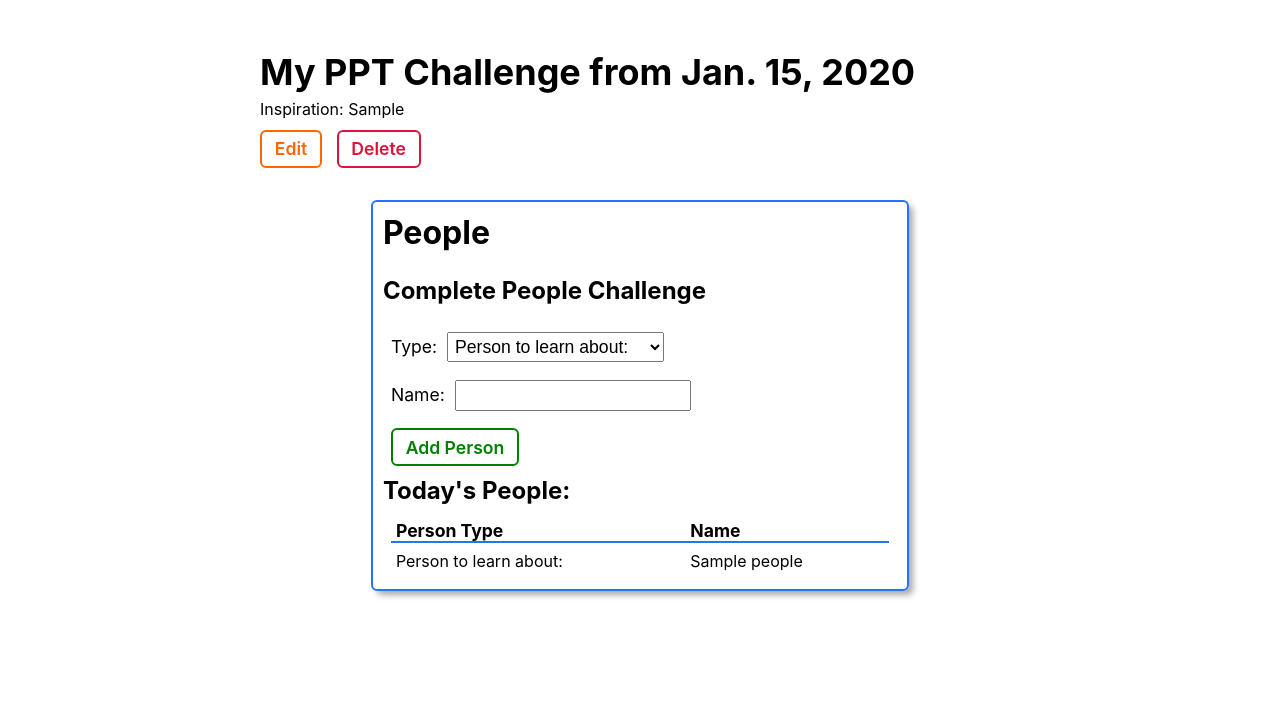
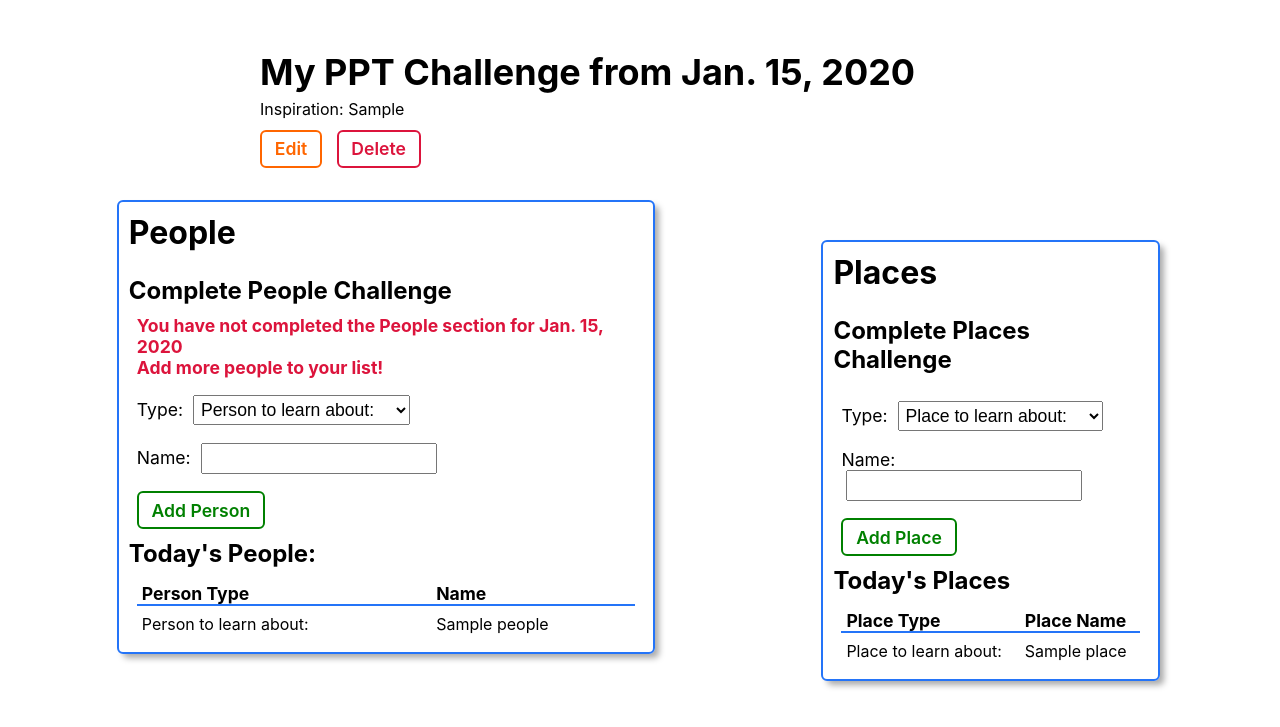
Before and after one commit to JohnnyMohawk/ppt-challenge, a Django app: page /challenges/1/ in a window 1280 px wide. Shown: the part 58-785 px from the top of the page. Run offline with Django 3.2, Linux system fonts and the light colour scheme; tables that the repository leaves empty hold one stand-in row (values such as "Sample post").

Commit message:
build add places functionality

```diff
--- a/main_app/admin.py
+++ b/main_app/admin.py
@@ -1,5 +1,6 @@
 from django.contrib import admin
-from .models import Challenge, People
+from .models import Challenge, People, Place
 # Register your models here.
 admin.site.register(Challenge)
 admin.site.register(People)
+admin.site.register(Place)
--- a/main_app/forms.py
+++ b/main_app/forms.py
@@ -1,7 +1,12 @@
 from django.forms import ModelForm
-from .models import People
+from .models import People, Place
 
 class PeopleForm(ModelForm):
     class Meta:
         model = People
         fields = ['type', 'name']
+
+class PlaceForm(ModelForm):
+    class Meta:
+        model = Place
+        fields = ['type', 'name']
--- a/main_app/models.py
+++ b/main_app/models.py
@@ -5,6 +5,12 @@ PEOPLE_TYPES = (
     ('L', 'Person to learn about:'),
     ('C', 'Person to reach out to:'),
     ('G', 'Person I am grateful for:'),
+)
+
+PLACE_TYPES = (
+    ('L', 'Place to learn about:'),
+    ('T', 'Place to travel to:'),
+    ('G', 'Place I am grateful for:'),
 )
 
 # Create your models here.
@@ -17,6 +23,9 @@ class Challenge(models.Model):
 
     def get_absolute_url(self):
         return reverse('challenges_detail', kwargs={'challenge_id': self.id})
+
+    def done_peeps_today(self):
+        return self.people_set.count() >= len(PEOPLE_TYPES)
 
 class People(models.Model):
     type = models.CharField(
@@ -31,3 +40,16 @@ class People(models.Model):
         print(self.get_type_display())
         return f"{self.get_type_display()}"
         # return f"{self.get_type_display()} on {self.date}"
+
+class Place(models.Model):
+    type = models.CharField(
+        max_length=1,
+        choices=PLACE_TYPES,
+        default=PLACE_TYPES[0][0]
+    )
+    name = models.CharField(max_length=50)
+    challenge = models.ForeignKey(Challenge, on_delete=models.CASCADE)
+
+    def __str__(self):
+        return f"{self.get_type_display()}"
+        # return f"{self.get_type_display()} on {self.date}"
--- a/main_app/templates/challenges/detail.html
+++ b/main_app/templates/challenges/detail.html
@@ -51,6 +51,13 @@
       method="post"
       class="subsection-section"
     >
+
+      {% if challenge.done_peeps_today %}
+        <p class="fed">You completed the People section of the challenge for {{challenge.date}}.</p>
+      {% else %}
+        <p class="unfed">You have not completed the People section for {{challenge.date}}</p>
+        <p class="unfed">Add more people to your list!</p>
+      {% endif %}
       {% csrf_token %}
       {{ people_form.as_p }}
       <button type="submit" class="btn submit">Add Person</button>
@@ -71,9 +78,58 @@
       </tbody>
     </table>
     {% else %}
-      <p class="subsection-section">Your People Challenge for {{challenge.date}} is incomplete</p>
+      <p class="subsection-section">You have not yet started the People Challenge for {{challenge.date}}</p>
     {% endif %}
   </section>
+
+<div class="feedings-toy-container">
+  <section class="feedings">
+    <div class="subsection-title">
+      <h2>Places</h2>
+      <img
+        src=""
+        alt=""
+      />
+      <img
+        src=""
+        alt=""
+      />
+      <img
+        src=""
+        alt=""
+      />
+    </div>
+
+    <h3>Complete Places Challenge</h3>
+    <form
+      action="{% url 'add_place' challenge.id %}"
+      method="post"
+      class="subsection-section"
+    >
+      {% csrf_token %}
+      {{ place_form.as_p }}
+      <button type="submit" class="btn submit">Add Place</button>
+    </form>
+    <h3>Today's Places</h3>
+    {% if challenge.place_set.all.count %}
+    <table>
+      <thead>
+        <tr><th>Place Type</th><th>Place Name</th></tr>
+      </thead>
+      <tbody>
+        {% for place in challenge.place_set.all %}
+          <tr>
+            <td>{{place.get_type_display}}</td>
+            <td>{{place.name}}</td>
+          </tr>
+        {% endfor %}
+      </tbody>
+    </table>
+    {% else %}
+      <p class="subsection-section">You have not yet started the Places Challenge for {{challenge.date}}</p>
+    {% endif %}
+  </section>
+
 </div>
 
 {% endblock %}
--- a/main_app/urls.py
+++ b/main_app/urls.py
@@ -10,4 +10,5 @@ urlpatterns = [
     path('challenges/<int:pk>/update/', views.ChallengeUpdate.as_view(), name='challenges_update'),
     path('challenges/<int:pk>/delete/', views.ChallengeDelete.as_view(), name='challenges_delete'),
     path('challenges/<int:challenge_id>/add_people/', views.add_people, name='add_people'),
+    path('challenges/<int:challenge_id>/add_place/', views.add_place, name='add_place'),
 ]
--- a/main_app/views.py
+++ b/main_app/views.py
@@ -1,7 +1,7 @@
 from django.shortcuts import render, redirect
 from django.views.generic.edit import CreateView, UpdateView, DeleteView
 from .models import Challenge
-from .forms import PeopleForm
+from .forms import PeopleForm, PlaceForm
 from django.http import HttpResponse
 
 
@@ -18,7 +18,11 @@ def challenges_index(request):
 def challenges_detail(request, challenge_id):
     challenge = Challenge.objects.get(id=challenge_id)
     people_form = PeopleForm
-    return render(request, 'challenges/detail.html', { 'challenge': challenge, 'people_form': people_form })
+    place_form = PlaceForm
+    return render(request, 'challenges/detail.html', {
+        'challenge': challenge,
+        'people_form': people_form,
+        'place_form': place_form })
 
 class ChallengeCreate(CreateView):
     model = Challenge
@@ -40,3 +44,11 @@ def add_people(request, challenge_id):
         new_people.challenge_id = challenge_id
         new_people.save()
     return redirect('challenges_detail', challenge_id=challenge_id)
+
+def add_place(request, challenge_id):
+    form = PlaceForm(request.POST)
+    if form.is_valid():
+        new_place = form.save(commit=False)
+        new_place.challenge_id = challenge_id
+        new_place.save()
+    return redirect('challenges_detail', challenge_id=challenge_id)
```
Also changed, not shown: main_app/migrations/0004_auto_20210824_1318.py (added), main_app/migrations/0005_rename_places_place.py (added), main_app/migrations/0006_rename_place_place_name.py (added).
